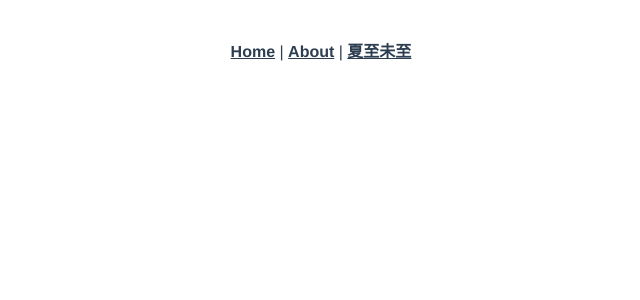
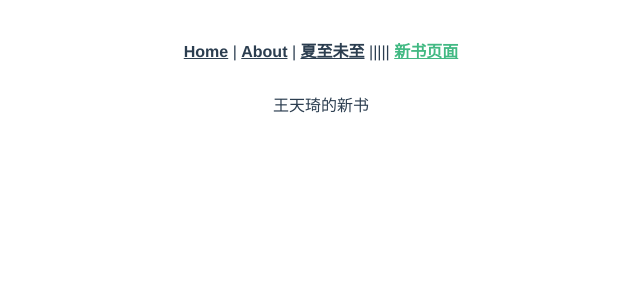
Before and after one commit to Z-Rrr/xiazhiweizhi, a Vue app: page /Newbook in a window 1280 px wide. Before the commit this address had no page. Shown: the top 300 px of the page, without its empty margins (319-959 px from the left). Built offline with nearby package versions, Linux system fonts and the light colour scheme.

Commit message:
第一次提交

```diff
--- a/src/App.vue
+++ b/src/App.vue
@@ -2,7 +2,8 @@
   <nav>
     <router-link to="/">Home</router-link> |
     <router-link to="/about">About</router-link> |
-    <router-link to="/HomePage">夏至未至</router-link>
+    <router-link to="/HomePage">夏至未至</router-link> |||||
+    <router-link to="/Newbook">新书页面</router-link>
   </nav>
   <router-view/>
 </template>
--- a/src/router/index.js
+++ b/src/router/index.js
@@ -19,6 +19,11 @@ const routes = [
     path: '/HomePage',
     name: 'HomePage',
     component: () => import('../views/HomePage.vue')
+  },
+  {
+    path: '/Newbook',
+    name: 'Newbook',
+    component: () => import('../views/Newbooks.vue')
   }
 ]
 
--- a/src/views/Newbooks.vue
+++ b/src/views/Newbooks.vue
@@ -0,0 +1,15 @@
+<template>
+    <div>
+      王天琦的新书
+    </div>
+  </template>
+
+  <script>
+  export default {
+    // 这里是JavaScript逻辑
+  };
+  </script>
+
+  <style>
+  /* 这里是CSS样yles */
+  </style>
```
